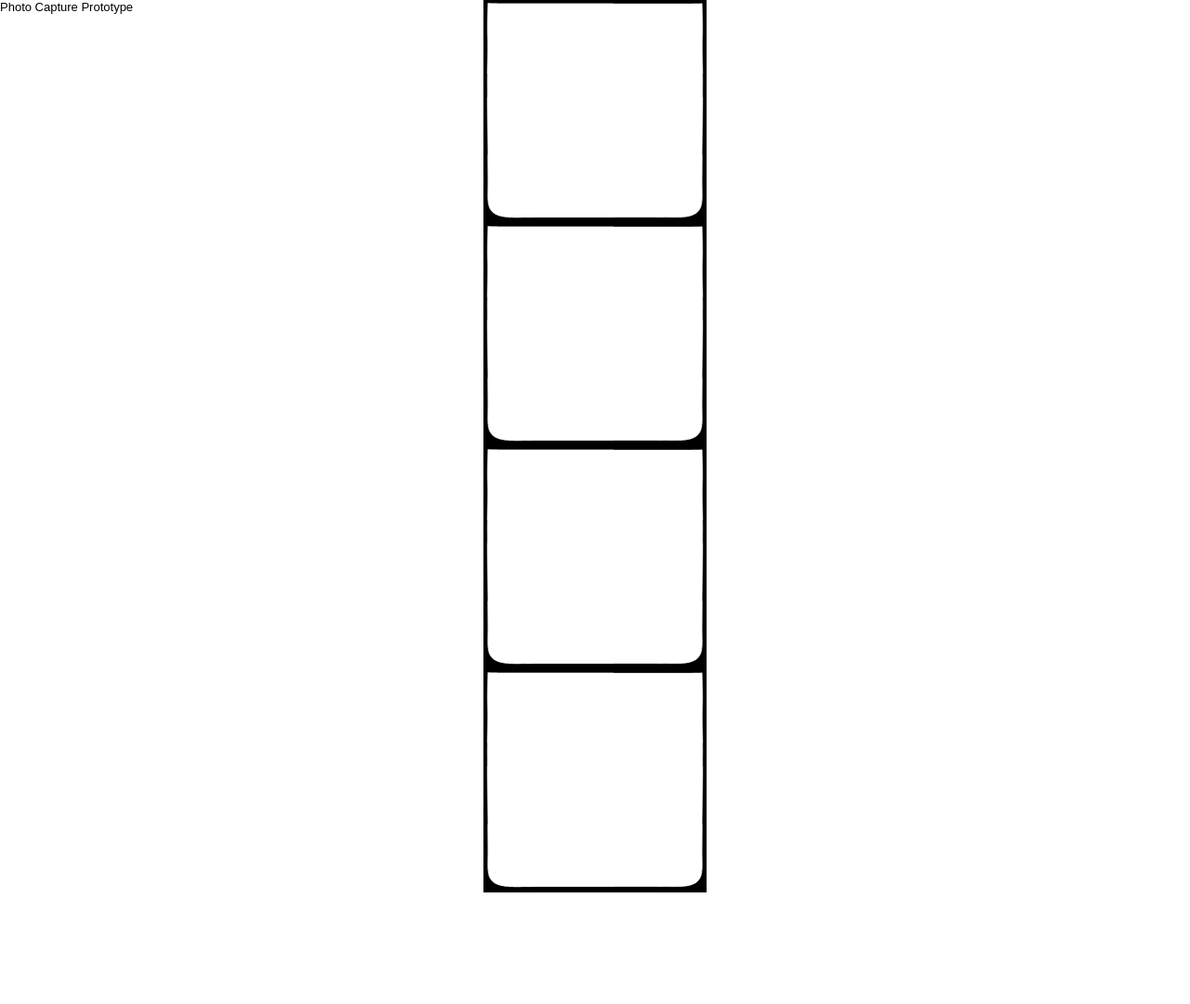
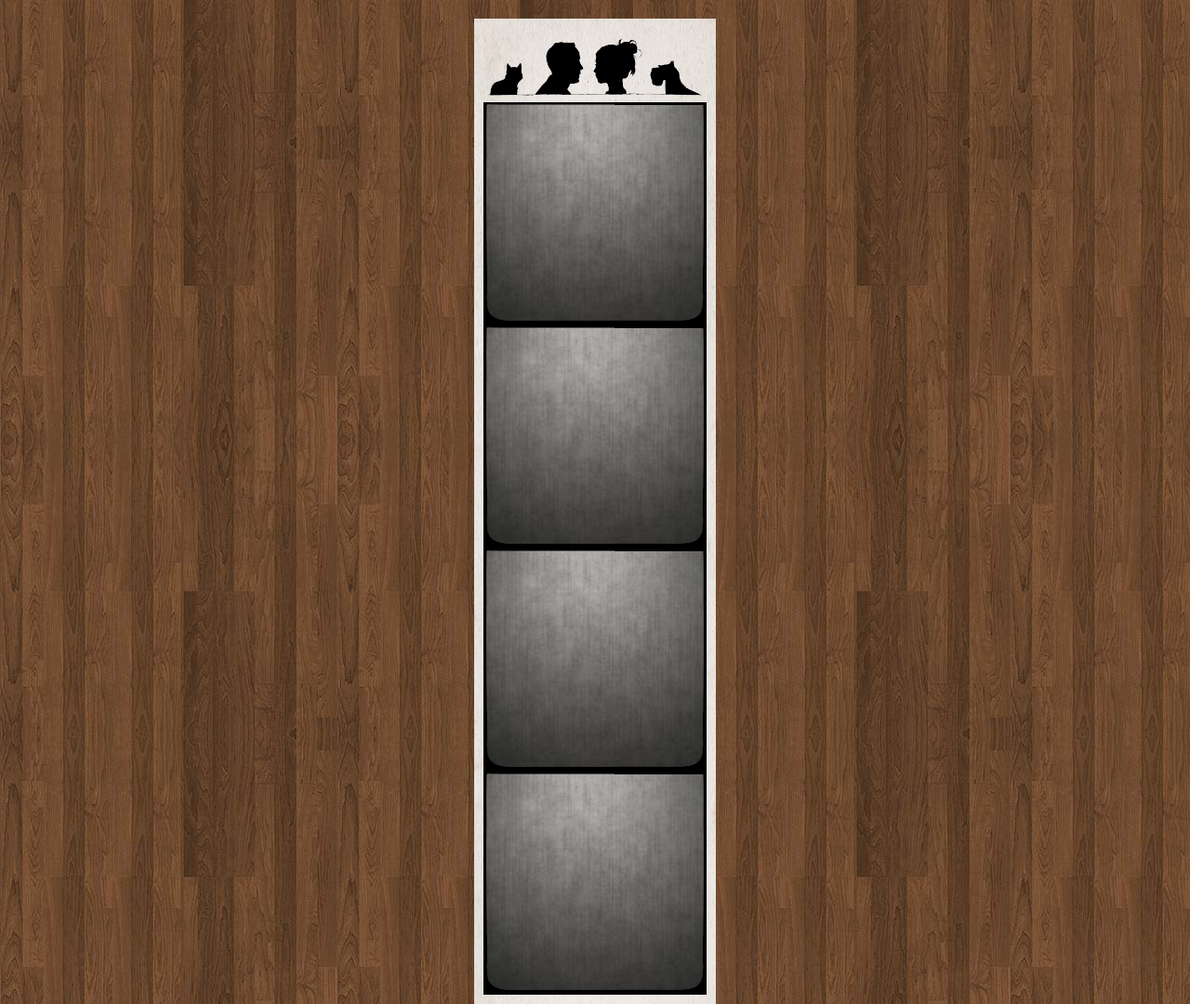
Before and after one commit to gcpantazis/Canvas-Photobooth, a PHP site: page / in a window 1280 px wide. Shown: the whole page at 93% size. Before the commit the page ends 960 px from the top, so only its background shows below. Run offline with PHP 8.4, Linux system fonts and the light colour scheme; some libraries are stand-ins or nearby versions.

Commit message:
Update to the views, mostly.

```diff
--- a/www/index.html
+++ b/www/index.html
@@ -23,27 +23,28 @@
 
 		<script type="text/template" id="example_backbone_template">
 			<div id="photostrip">
-				<div id="photo1">
+				<div id="logo">
+					<h2>Amanda and George</h2>
+				</div>
+				<div id="photo1" class="slide">
 					<div class="slide_overlay"></div>
 				</div>
-				<div id="photo2">
+				<div id="photo2" class="slide">
 					<div class="slide_overlay"></div>
 				</div>
-				<div id="photo3">
+				<div id="photo3" class="slide">
 					<div class="slide_overlay"></div>
 				</div>
-				<div id="photo4">
+				<div id="photo4" class="slide">
 					<div class="slide_overlay"></div>
 				</div>
 			</div>
-			<div id="preview"></div>
 		</script>
 
 	</head>
 	<body>
 
 		<div id="section_main">
-			<h1>Photo Capture Prototype</h1>
 			<div id="section_content"></div>
 		</div>
 
--- a/www/javascripts/app/view/IndexView.js
+++ b/www/javascripts/app/view/IndexView.js
@@ -46,21 +46,27 @@ var IndexView = Backbone.View.extend({
 
 	captureImage: function(whichSlide, cb) {
 
-		var view = this;
+		var view = this,
+			$container = $('#photo' + whichSlide),
+			$image = $container.find('img');
+
+		if ( $image.length > 0 ) {
+			$image.animate({'top': '-100%'}, 200, function(){
+				$image.remove();
+			});
+		}
 
 		$.ajax({
 			url: '/services/capture.php',
 			dataType: 'json',
 			success: function(data){
-				var newImg = $('<img src="'+data.imagePath+'" />'),
-					$container = $('#photo' + whichSlide),
-					$images = $container.find('img');
 
-				if ( $images.length > 0 ) {
-					$images.remove();
-				}
+				var newImg = $('<img src="'+data.imagePath+'" />');
 
 				$container.append(newImg);
+				$image = $container.find('img');
+				$image.animate({'top': '0%'}, 200);
+
 				if (cb) cb();
 			}
 		});
@@ -105,8 +111,7 @@ var IndexView = Backbone.View.extend({
 					img: canvas.toDataURL()
 				},
 				success: function(data){
-					var newImg = $('<img src="'+data.imagePath+'" />');
-					$('#preview').html(newImg);
+					alert('sent');
 				},
 				error: function(msg){
 					console.log(msg);
--- a/www/stylesheets/app/app.css
+++ b/www/stylesheets/app/app.css
@@ -3,9 +3,13 @@
 *
 */
 
-#photostrip { left: 50%; margin: 0 0 0 -120px; position: absolute; top: 0; }
-#photostrip > div { height: 240px; overflow: hidden; position: relative; width: 240px; }
+body { background-image: url("../../images/ui/woodbg.jpg"); }
+
+h2 { background-image: url("../../images/ui/logo.png"); background-position: center bottom; background-repeat: no-repeat; height: 80px; text-indent: -999em; }
+
+#photostrip { background-image: url("../../images/ui/strip_bg.jpg"); background-position: center center; left: 50%; margin: 20px 0 20px -130px; padding: 10px; position: absolute; top: 0; }
+#photostrip .slide { background-image: url("../../images/ui/photo_slide_bg.jpg"); background-position: center top; background-size: 190% auto; height: 240px; overflow: hidden; position: relative; width: 240px; }
 #photostrip .slide_overlay,
-#photostrip > div img { height: 100%; left: 0; position: absolute; top: 0; width: 100%; z-index: 0; }
+#photostrip .slide img { height: 100%; left: 0; position: absolute; top: 0; width: 100%; z-index: 0; }
 #photostrip .slide_overlay { background-image: url("/images/ui/photo_slide.png"); background-repeat: no-repeat; z-index: 2; }
-#photostrip > div img { left: -40px; width: auto; }
+#photostrip .slide img { left: -40px; top: -100%; width: auto; }
```
Also changed, not shown: www/images/ui/logo.png (added), www/images/ui/photo_slide.png, www/images/ui/photo_slide_bg.jpg (added), www/images/ui/strip_bg.jpg (added), www/images/ui/woodbg.jpg (added), 2 other files.
